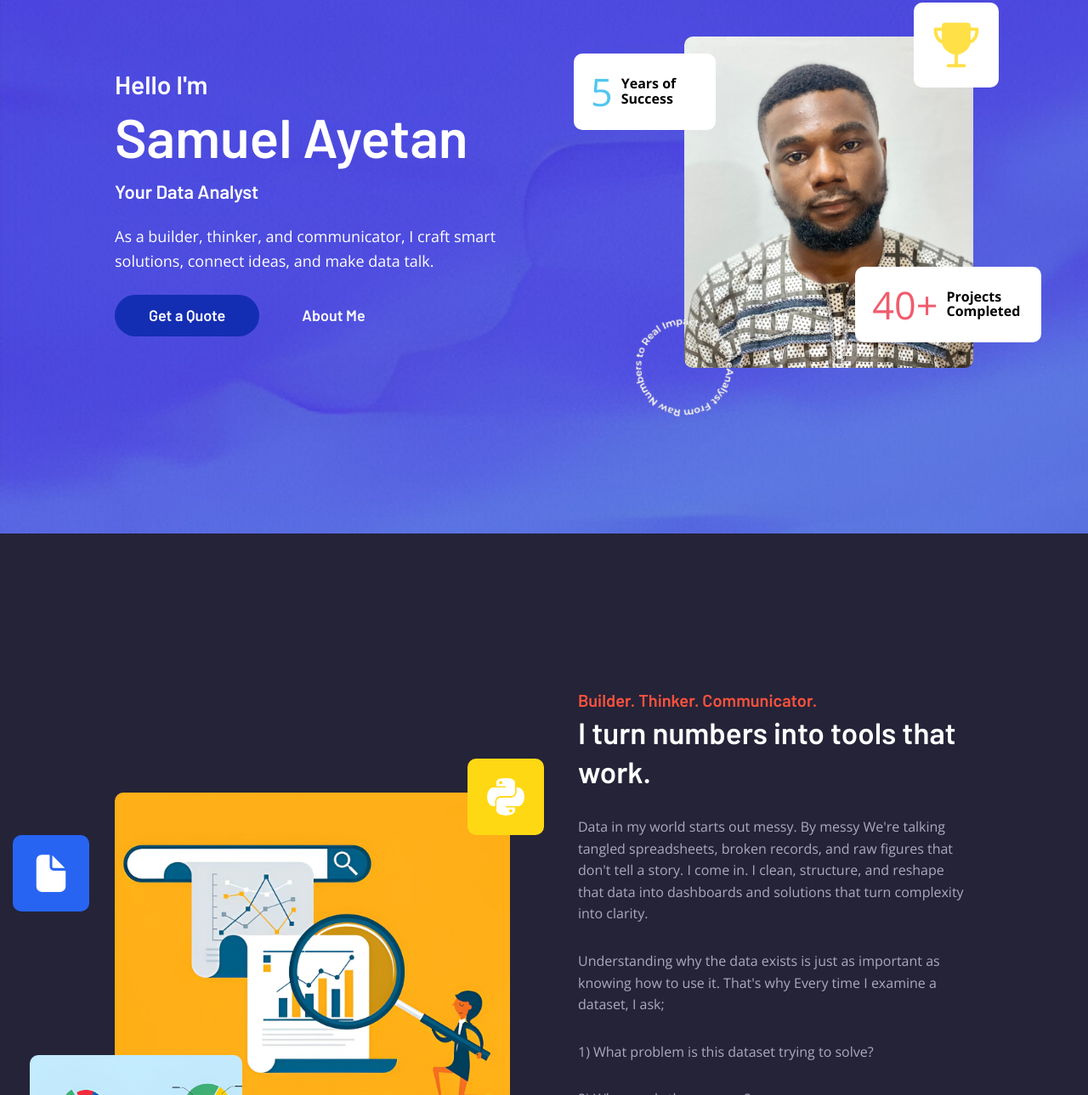
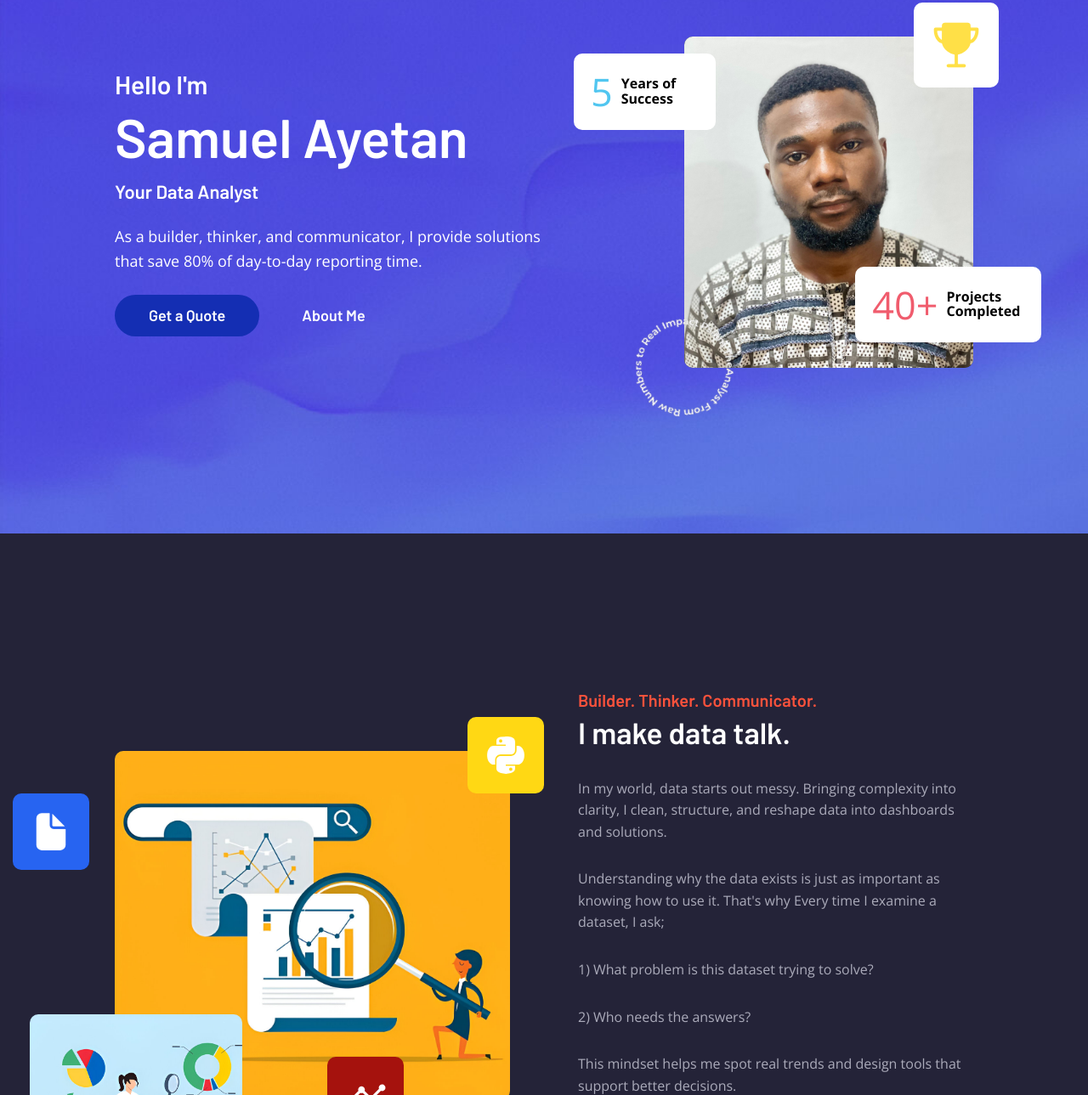
Before and after one commit to PsalmTheAnalyst/portfolio, a plain HTML site: page index.html in a window 1280 px wide. Shown: the part 172-1461 px from the top of the page at 85% size. Drawn offline with nearby package versions, Linux system fonts and the light colour scheme.

Commit message:
Update index.html

```diff
--- a/index.html
+++ b/index.html
@@ -121,7 +121,7 @@
             </h2>
 
             <p class="hero-text">
-              As a builder, thinker, and communicator, I craft smart solutions, connect ideas, and make data talk.
+              As a builder, thinker, and communicator, I provide solutions that save 80% of day-to-day reporting time.
             </p>
 
             <div class="btn-group">
@@ -168,11 +168,10 @@
 
             <p class="section-subtitle">Builder. Thinker. Communicator.</p>
 
-            <h2 class="h2 section-title">I turn numbers into tools that work.</h2>
+            <h2 class="h2 section-title">I make data talk.</h2>
 
             <p class="section-text">
-             Data in my world starts out messy. By messy We're talking tangled spreadsheets, broken records, and raw figures that don't tell a story.
-             I come in. I clean, structure, and reshape that data into dashboards and solutions that turn complexity into clarity.
+             In my world, data starts out messy. Bringing complexity into clarity, I clean, structure, and reshape data into dashboards and solutions.
             </p>
 
              <p class="section-text">
```
